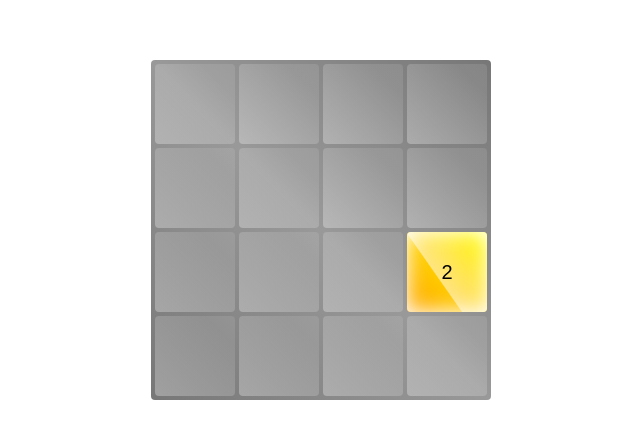
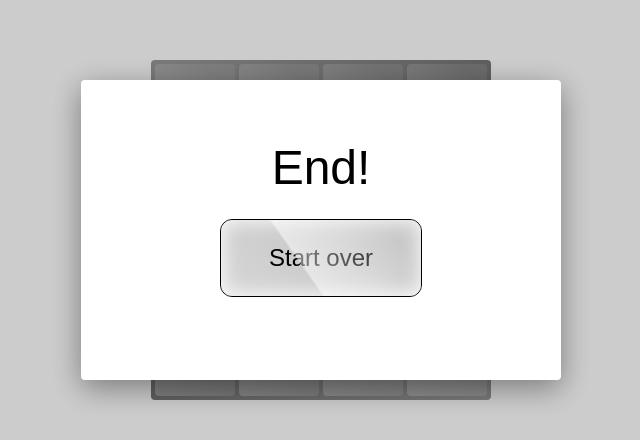
Before and after one commit to aminpaks/reactjs-2048, a React (Create React App) app: page / in a window 1280 px wide. Shown: the part 170-610 px from the top of the page, without its empty margins (319-959 px from the left). Built offline with nearby package versions, Linux system fonts and the light colour scheme; the HTML template or start-up script is replaced by a standard one.

Commit message:
Add end screen to start over

```diff
--- a/src/App.tsx
+++ b/src/App.tsx
@@ -1,6 +1,7 @@
 import * as React from 'react';
 import { StyledAppContainer as Container } from './App.styled';
 import { Background } from './Background';
+import { End } from './End';
 import { Grid } from './Grid';
 import { KeyManager } from './KeyManager';
 import { tileMargin, tileWidth } from './Tile';
@@ -19,9 +20,16 @@ class App extends React.Component<
   { end: boolean; tiles: TileCollection }
 > {
   public state = {
-    end: false,
+    end: true,
     tiles: fillWithRandomTile(gridSize, [] as TileCollection)!,
   };
+
+  public handleReset = () =>
+    this.setState({
+      end: false,
+      tiles: fillWithRandomTile(gridSize, [] as TileCollection)!,
+    });
+
   public handleChange = (updatedTiles: TileCollection) => {
     this.setState(({ tiles: currentTiles }) => {
       if (isCollectionSame(updatedTiles, currentTiles)) {
@@ -52,6 +60,7 @@ class App extends React.Component<
         />
         <Background size={size} tileWidth={tileWidth} tileMargin={tileMargin} />
         <Grid gridSize={size} tiles={tiles} />
+        <End visible={end} onReset={this.handleReset} />
       </Container>
     );
   }
--- /dev/null
+++ b/src/End.styled.ts
@@ -0,0 +1,84 @@
+import styled from 'styled-components';
+import { CssGlare } from './css';
+
+export const StyledWrapper = styled.div`
+  top: 0;
+  left: 0;
+  width: 100%;
+  height: 100%;
+
+  display: flex;
+  position: fixed;
+  flex-direction: column;
+  justify-content: center;
+  align-items: center;
+
+  background-color: rgba(0, 0, 0, 0.2);
+  transition: 200ms ease-in-out;
+
+  z-index: 99;
+
+  &.wrapper-enter {
+    opacity: 0;
+  }
+  &.wrapper-enter-active {
+    opacity: 1;
+  }
+  &.wrapper-exit {
+    opacity: 1;
+  }
+  &.wrapper-exit-active {
+    opacity: 0;
+  }
+`;
+
+export const StyledContainer = styled.div`
+  display: flex;
+  flex-direction: column;
+  justify-content: center;
+  align-items: center;
+
+  width: 100%;
+  min-height: 300px;
+  @media (min-width: 500px) {
+    width: 480px;
+  }
+
+  font-size: 3rem;
+  border-radius: 4px;
+  background-color: #fff;
+  box-shadow: 0 8px 30px rgba(0, 0, 0, 0.4);
+
+  &.container-enter {
+    opacity: 0;
+  }
+  &.container-enter-active {
+    opacity: 1;
+  }
+`;
+
+export const StyledButton = styled.button`
+  margin: 1em;
+  padding: 1em 2em;
+  font-size: 0.5em;
+  overflow: hidden;
+  position: relative;
+  outline: none;
+
+  border: 1px solid #000;
+  border-radius: 0.5em;
+  background-image: linear-gradient(
+    45deg,
+    rgba(0, 0, 0, 0.1),
+    rgba(0, 0, 0, 0.2)
+  );
+  cursor: pointer;
+
+  ${CssGlare};
+  &:focus,
+  &:hover {
+    &::before {
+      transform: scale(1.2);
+    }
+  }
+`;
--- /dev/null
+++ b/src/End.tsx
@@ -0,0 +1,31 @@
+import React from 'react';
+import { CSSTransition } from 'react-transition-group';
+import {
+  StyledButton as Button,
+  StyledContainer as Container,
+  StyledWrapper as Wrapper,
+} from './End.styled';
+
+export const End = ({
+  visible,
+  onReset,
+}: {
+  visible: boolean;
+  onReset: () => void;
+}) => (
+  <CSSTransition
+    classNames="wrapper"
+    in={visible}
+    unmountOnExit={true}
+    timeout={200}
+  >
+    <Wrapper>
+      <Container>
+        <span>End!</span>
+        <div>
+          <Button onClick={onReset}>Start over</Button>
+        </div>
+      </Container>
+    </Wrapper>
+  </CSSTransition>
+);
--- a/src/Tile.styled.ts
+++ b/src/Tile.styled.ts
@@ -1,4 +1,5 @@
 import styled, { css } from 'styled-components';
+import { CssGlare } from './css';
 
 export const CssTile = css`
   display: flex;
@@ -23,20 +24,7 @@ export const StyledTileContainer = styled.div`
     z-index: 1;
   }
 
-  &::before {
-    content: '';
-    width: 100%;
-    height: 100%;
-    display: block;
-    position: absolute;
-    background-image: linear-gradient(
-      55deg,
-      rgba(255, 255, 255, 0) 40%,
-      rgba(255, 255, 255, 0.5) 41%,
-      rgba(255, 255, 255, 0.1) 85%
-    );
-    box-shadow: 0 0 20px 1px inset #fff;
-  }
+  ${CssGlare};
 
   &.tile-enter {
     transform: scale(0);
--- /dev/null
+++ b/src/css.ts
@@ -0,0 +1,21 @@
+import { css } from 'styled-components';
+
+export const CssGlare = css`
+  &::before {
+    content: '';
+    top: 0;
+    left: 0;
+    width: 100%;
+    height: 100%;
+    display: block;
+    position: absolute;
+    transition: 120ms ease-in-out;
+    background-image: linear-gradient(
+      55deg,
+      rgba(255, 255, 255, 0) 40%,
+      rgba(255, 255, 255, 0.5) 41%,
+      rgba(255, 255, 255, 0.1) 85%
+    );
+    box-shadow: 0 0 20px 1px inset #fff;
+  }
+`;
```
